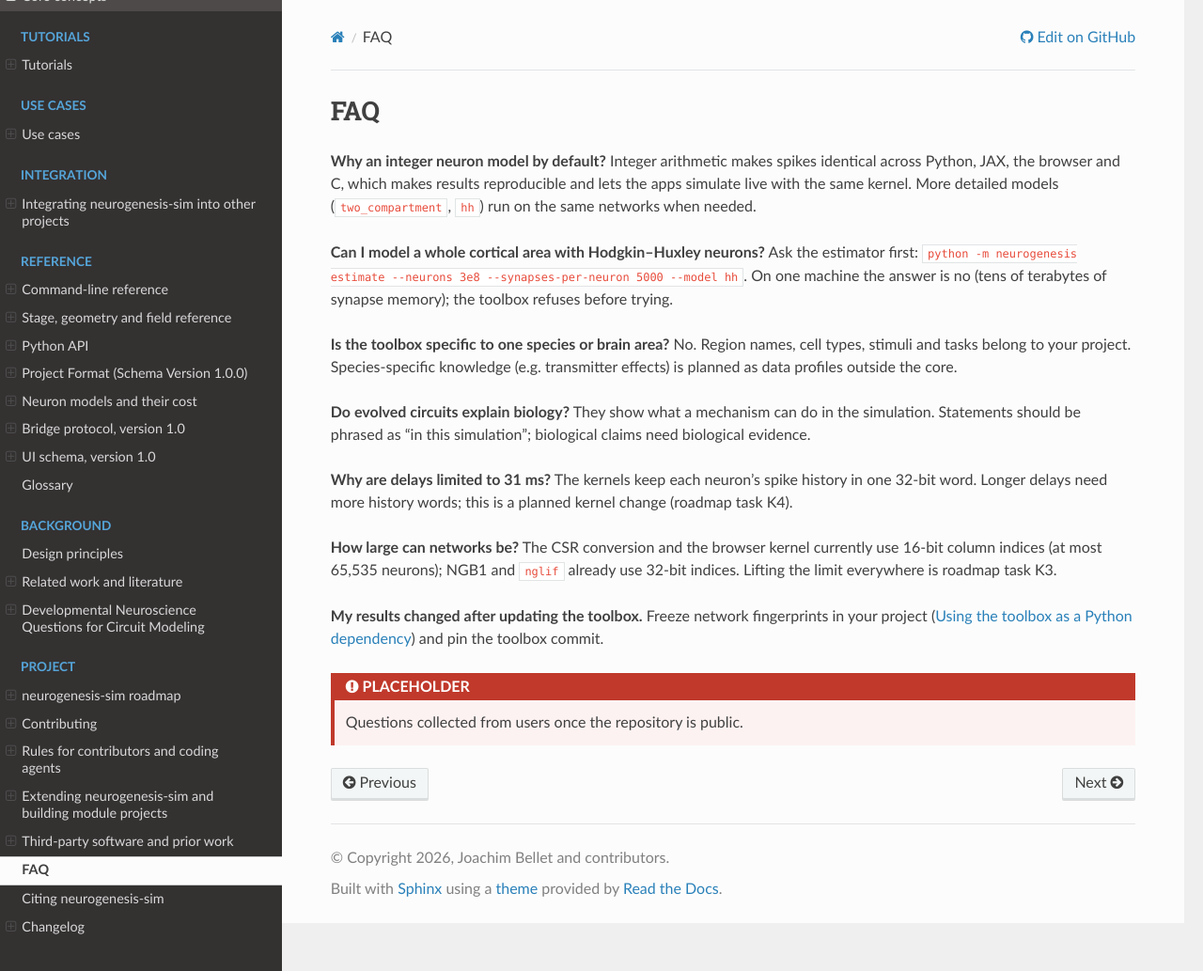
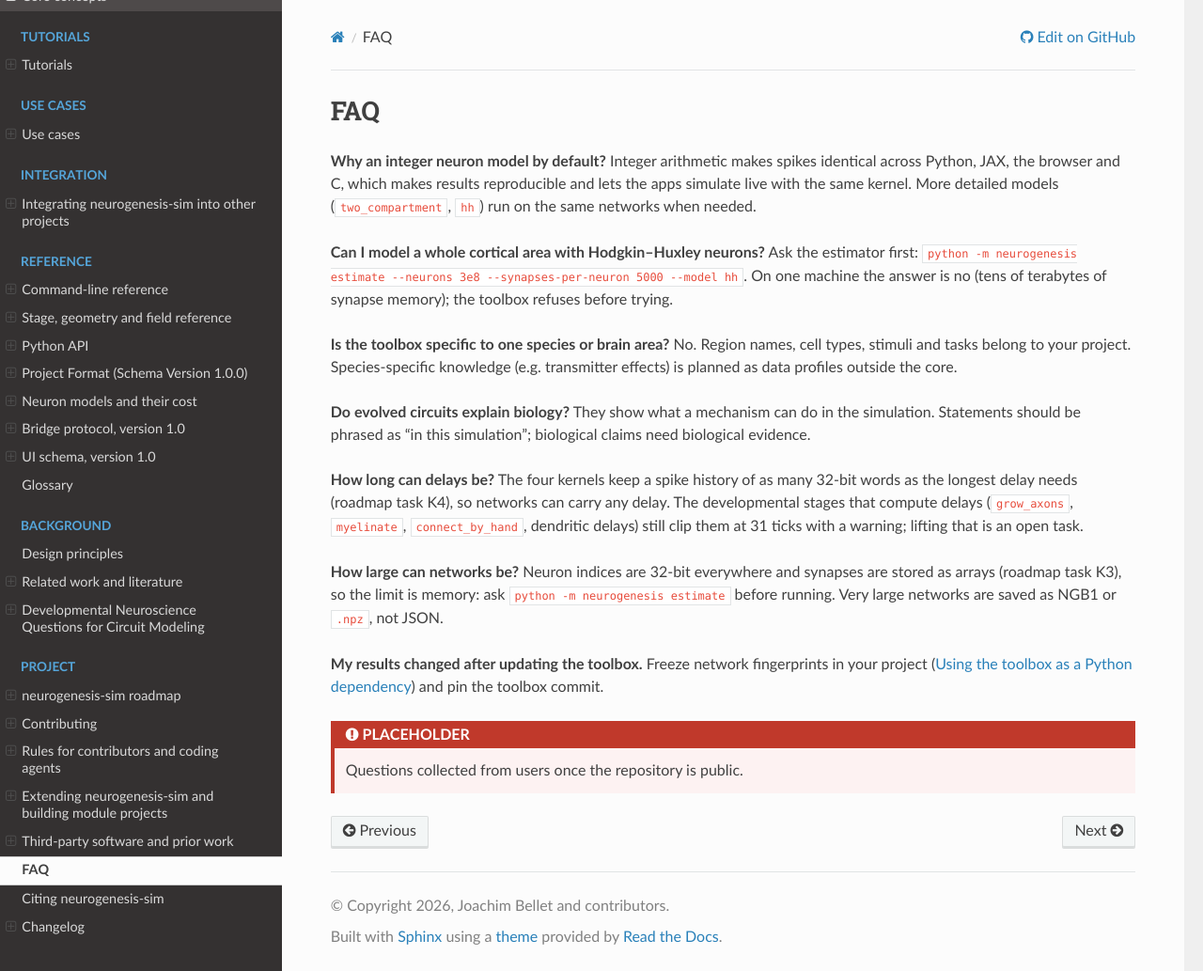
Before and after one commit to jobellet/neurogenesis-sim, a Sphinx documentation site: the page built from docs/faq.md, in a window 1280 px wide and 1033 px high. Shown: the whole window at 94% size. Built offline with Sphinx 7.4.7 and the Read the Docs theme 3.1.0, drawn with Linux system fonts in a browser that asks for light colours.

Commit message:
docs: refresh status statements that lagged behind the code [skip ci]
- README: the status block (2026-11-01) still called stages, fitting and interop
  'planned'; now lists what is implemented and tested, what is in progress and planned.
  The kernel row no longer says 'delays up to 31 ticks' (K4 multi-word history, K3 32-bit
  indices and array store); new rows for geometry and fields, interoperability (SONATA),
  bridge and apps.
- docs/index.md status note, FAQ (delays, network size), concepts, NEURON_MODELS: same.
- file-formats: SWC is implemented (arbors.read_swc / write_swc, data.skeletons), so it
  leaves the PLACEHOLDER and gets a row.
- use case 'connectome-constrained': its prerequisites (K, I, P, N) are implemented.
Noted, not fixed here: the kernels accept delays beyond 31 ticks, but the developmental
stages (grow_axons, myelinate, connect_by_hand, dendritic delays) still clip at 31.
Tested: strict docs build; AI context bundle builds (tests pass).

Co-Authored-By: Claude Opus 5.5 <noreply@anthropic.com>

```diff
--- a/docs/faq.md
+++ b/docs/faq.md
@@ -17,13 +17,14 @@ effects) is planned as data profiles outside the core.
 They show what a mechanism can do in the simulation. Statements should be phrased as "in this simulation"; biological
 claims need biological evidence.
 
-**Why are delays limited to 31 ms?**
-The kernels keep each neuron's spike history in one 32-bit word. Longer delays need more history words; this is a
-planned kernel change (roadmap task K4).
+**How long can delays be?**
+The four kernels keep a spike history of as many 32-bit words as the longest delay needs (roadmap task K4), so
+networks can carry any delay. The developmental stages that compute delays (`grow_axons`, `myelinate`,
+`connect_by_hand`, dendritic delays) still clip them at 31 ticks with a warning; lifting that is an open task.
 
 **How large can networks be?**
-The CSR conversion and the browser kernel currently use 16-bit column indices (at most 65,535 neurons); NGB1 and
-`nglif` already use 32-bit indices. Lifting the limit everywhere is roadmap task K3.
+Neuron indices are 32-bit everywhere and synapses are stored as arrays (roadmap task K3), so the limit is memory:
+ask `python -m neurogenesis estimate` before running. Very large networks are saved as NGB1 or `.npz`, not JSON.
 
 **My results changed after updating the toolbox.**
 Freeze network fingerprints in your project ({doc}`integration/python-dependency`) and pin the toolbox commit.
```
Also changed, not shown: README.md (+12 -5 lines), docs/NEURON_MODELS.md (+1 -1 lines), docs/getting-started/concepts.md (+1 -1 lines), docs/index.md (+3 -2 lines), docs/integration/file-formats.md (+3 -2 lines), docs/use-cases/connectome-constrained.md (+2 -2 lines).
